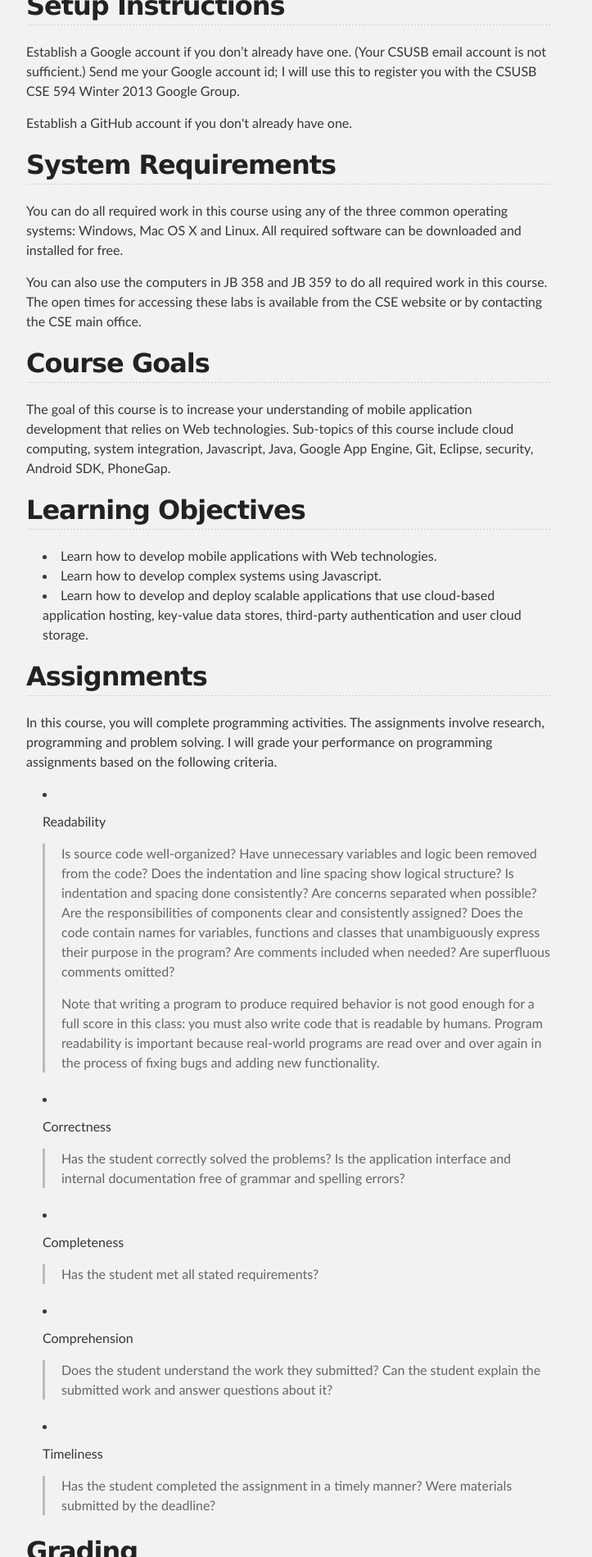
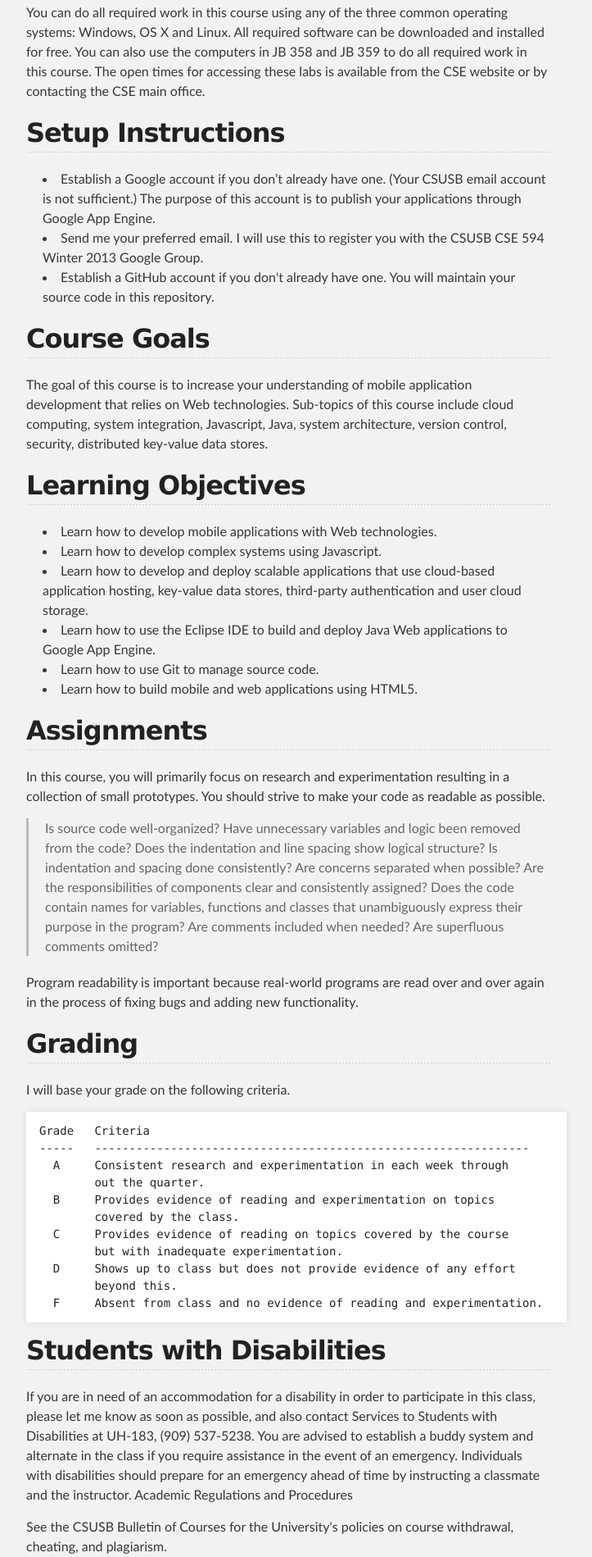
Before and after one commit to t2noob/594-1, a plain HTML site: page index.html in a window 1280 px wide. Shown: the part 901-2800 px from the top of the page at 82% size, without its empty margins (288-1011 px from the left). Drawn offline with Linux system fonts and the light colour scheme.

```diff
--- a/index.html
+++ b/index.html
@@ -4,7 +4,7 @@
   <head>
     <meta charset='utf-8' />
     <meta http-equiv="X-UA-Compatible" content="chrome=1" />
-    <meta name="description" content="Mobile Web Development : Course repo for CSE 594 at CSUSB in Winter 2012" />
+    <meta name="description" content="Mobile Web Development : CSUSB CSE 594 Winter 2013 Turner" />
 
     <link rel="stylesheet" type="text/css" media="screen" href="stylesheets/stylesheet.css">
 
@@ -16,14 +16,14 @@
     <!-- HEADER -->
     <div id="header_wrap" class="outer">
         <header class="inner">
-          <a id="forkme_banner" href="https://github.com/csusbdt/csusbdt594">View on GitHub</a>
+          <a id="forkme_banner" href="https://github.com/csusbdt/594">View on GitHub</a>
 
           <h1 id="project_title">Mobile Web Development</h1>
-          <h2 id="project_tagline">Course repo for CSE 594 at CSUSB in Winter 2012</h2>
+          <h2 id="project_tagline">CSUSB CSE 594 Winter 2013 Turner</h2>
 
             <section id="downloads">
-              <a class="zip_download_link" href="https://github.com/csusbdt/csusbdt594/zipball/master">Download this project as a .zip file</a>
-              <a class="tar_download_link" href="https://github.com/csusbdt/csusbdt594/tarball/master">Download this project as a tar.gz file</a>
+              <a class="zip_download_link" href="https://github.com/csusbdt/594/zipball/master">Download this project as a .zip file</a>
+              <a class="tar_download_link" href="https://github.com/csusbdt/594/tarball/master">Download this project as a tar.gz file</a>
             </section>
         </header>
     </div>
@@ -42,30 +42,28 @@
 <li>Textbook: Instructor Web pages and other readings available for free on the Web </li>
 <li>Instructor: David Turner</li>
 <li>Office Hours: Mon. &amp; Tue. 2:00 - 4:00</li>
-<li><a href="https://github.com/csusbdt/csusbdt594">Course repository</a></li>
+<li><a href="https://github.com/csusbdt/594">Course Website</a></li>
 </ul><h2>Overview</h2>
 
 <p>We meet twice per week.  In addition to the weekly meetings, you can communicate with the class as a whole by posting to the CSUSB CSE 594 Winter 2013 Google Group.</p>
 
-<p>The course will center around building a simple 2D game called webgame that runs in both desktop and mobile environments.  I will present a prototype of a game, and students will develop their own applications using some or all techniques covered.  Students will maintain their code in a GitHub repository and publish their Web applications using Google App Engine.</p>
+<p>The course is centered around building simple 2D games build with Web technologies and that run in both desktop and mobile environments.  Students will maintain their code in a GitHub repository and publish their Web applications using Google App Engine.  </p>
 
-<p>The main language used in this course will be Javascript running inside a browser.  The course will also rely on a small amount of Java running on the server side. </p>
+<p>The main language used in this course will be Javascript.  The course will also rely on a small amount of Java running on the server side.</p>
+
+<h2>System Requirements</h2>
+
+<p>You can do all required work in this course using any of the three common operating systems: Windows, OS X and Linux.  All required software can be downloaded and installed for free.  You can also use the computers in JB 358 and JB 359 to do all required work in this course. The open times for accessing these labs is available from the CSE website or by contacting the CSE main office.</p>
 
 <h2>Setup Instructions</h2>
 
-<p>Establish a Google account if you don’t already have one.  (Your CSUSB email account is not sufficient.)  Send me your Google account id; I will use this to register you with the CSUSB CSE 594 Winter 2013 Google Group.</p>
+<ul>
+<li>Establish a Google account if you don’t already have one.  (Your CSUSB email account is not sufficient.) The purpose of this account is to publish your applications through Google App Engine. </li>
+<li>Send me your preferred email. I will use this to register you with the CSUSB CSE 594 Winter 2013 Google Group.</li>
+<li>Establish a GitHub account if you don't already have one.  You will maintain your source code in this repository.</li>
+</ul><h2>Course Goals</h2>
 
-<p>Establish a GitHub account if you don't already have one.</p>
-
-<h2>System Requirements</h2>
-
-<p>You can do all required work in this course using any of the three common operating systems: Windows, Mac OS X and Linux.  All required software can be downloaded and installed for free.</p>
-
-<p>You can also use the computers in JB 358 and JB 359 to do all required work in this course. The open times for accessing these labs is available from the CSE website or by contacting the CSE main office.</p>
-
-<h2>Course Goals</h2>
-
-<p>The goal of this course is to increase your understanding of mobile application development that relies on Web technologies. Sub-topics of this course include cloud computing, system integration, Javascript, Java, Google App Engine, Git, Eclipse, security, Android SDK, PhoneGap.</p>
+<p>The goal of this course is to increase your understanding of mobile application development that relies on Web technologies. Sub-topics of this course include cloud computing, system integration, Javascript, Java, system architecture, version control, security, distributed key-value data stores.</p>
 
 <h2>Learning Objectives</h2>
 
@@ -73,62 +71,39 @@
 <li>Learn how to develop mobile applications with Web technologies.</li>
 <li>Learn how to develop complex systems using Javascript.</li>
 <li>Learn how to develop and deploy scalable applications that use cloud-based application hosting, key-value data stores, third-party authentication and user cloud storage.</li>
+<li>Learn how to use the Eclipse IDE to build and deploy Java Web applications to Google App Engine.</li>
+<li>Learn how to use Git to manage source code.</li>
+<li>Learn how to build mobile and web applications using HTML5.</li>
 </ul><h2>Assignments</h2>
 
-<p>In this course, you will complete programming activities.  The assignments involve research, programming and problem solving. I will grade your performance on programming assignments based on the following criteria.</p>
-
-<ul>
-<li>
-<p>Readability</p>
+<p>In this course, you will primarily focus on research and experimentation resulting in a collection of small prototypes.  You should strive to make your code as readable as possible.</p>
 
 <blockquote>
 <p>Is source code well-organized? Have unnecessary variables and logic been removed from the code?  Does the indentation and line spacing show logical structure?  Is indentation and spacing done consistently?  Are concerns separated when possible?  Are the responsibilities of components clear and consistently assigned?  Does the code contain names for variables, functions and classes that unambiguously express their purpose in the program?  Are comments included when needed? Are superfluous comments omitted?  </p>
+</blockquote>
 
-<p>Note that writing a program to produce required behavior is not good enough for a full score in this class: you must also write code that is readable by humans.  Program readability is important because real-world programs are read over and over again in the process of fixing bugs and adding new functionality.</p>
-</blockquote>
-</li>
-<li>
-<p>Correctness</p>
+<p>Program readability is important because real-world programs are read over and over again in the process of fixing bugs and adding new functionality.</p>
 
-<blockquote>
-<p>Has the student correctly solved the problems?  Is the application interface and internal documentation free of grammar and spelling errors?</p>
-</blockquote>
-</li>
-<li>
-<p>Completeness</p>
+<h2>Grading</h2>
 
-<blockquote>
-<p>Has the student met all stated requirements? </p>
-</blockquote>
-</li>
-<li>
-<p>Comprehension</p>
+<p>I will base your grade on the following criteria.</p>
 
-<blockquote>
-<p>Does the student understand the work they submitted? Can the student explain the submitted work and answer questions about it?   </p>
-</blockquote>
-</li>
-<li>
-<p>Timeliness</p>
-
-<blockquote>
-<p>Has the student completed the assignment in a timely manner? Were materials submitted by the deadline?  </p>
-</blockquote>
-</li>
-</ul><h2>Grading</h2>
-
-<p>Your score will be computed by dividing the total of all points earned by the total possible points.  The normal scale will be used to assign a letter grade.</p>
-
-<pre><code>90-100    A
-80-89     B
-70-79     C
-60-69     D
-0-59      F
+<pre><code>Grade   Criteria
+-----   ---------------------------------------------------------------
+  A     Consistent research and experimentation in each week through
+        out the quarter.
+  B     Provides evidence of reading and experimentation on topics
+        covered by the class.
+  C     Provides evidence of reading on topics covered by the course
+        but with inadequate experimentation.
+  D     Shows up to class but does not provide evidence of any effort
+        beyond this.
+  F     Absent from class and no evidence of reading and experimentation.
 </code></pre>
 
 <h2>Students with Disabilities</h2>
 
-<p>If you are in need of an accommodation for a disability in order to participate in this class, please let me know as soon as possible, and also contact Services to Students with Disabilities at UH-183, (909)537-5238.  You are advised to establish a buddy system and alternate in the class if you require assistance in the event of an emergency. Individuals with disabilities should prepare for an emergency ahead of time by instructing a classmate and the instructor.
+<p>If you are in need of an accommodation for a disability in order to participate in this class, please let me know as soon as possible, and also contact Services to Students with Disabilities at UH-183, (909) 537-5238.  You are advised to establish a buddy system and alternate in the class if you require assistance in the event of an emergency. Individuals with disabilities should prepare for an emergency ahead of time by instructing a classmate and the instructor.
 Academic Regulations and Procedures</p>
 
 <p>See the CSUSB Bulletin of Courses for the University's policies on course withdrawal, cheating, and plagiarism.</p>
```
Also changed, not shown: params.json (+1 -1 lines).
